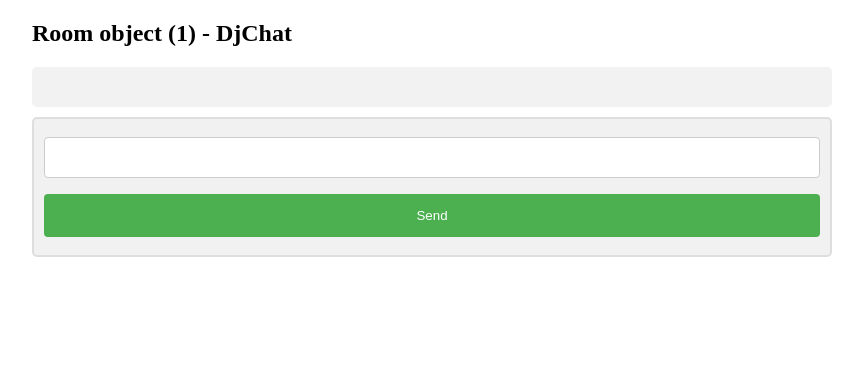
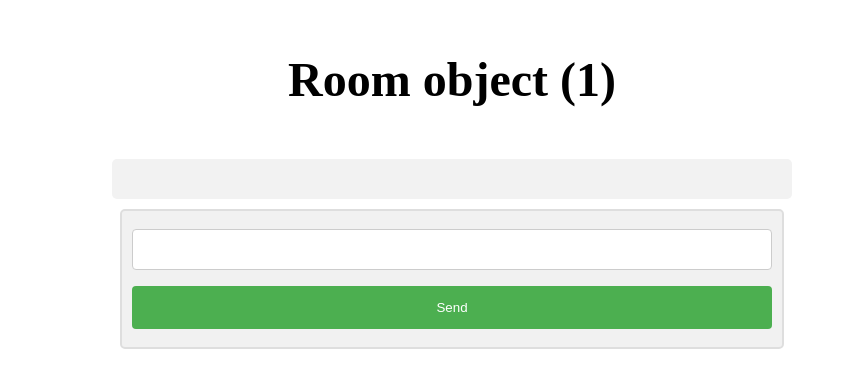
Before and after one commit to Sumitraj17/ChatBot, a Django app: template templates/room.html in a window 1280 px wide. Shown: the top 388 px of the page, without its empty margins (208-1071 px from the left). Run offline with Django 5.2, Linux system fonts and the light colour scheme; the template is opened without the code that fills it: values that come from a table or form of the project are taken from there, others are empty; data comes from the database, SQL or seed files in the repository; both versions use the stored data as it was after the commit; some libraries are stand-ins or nearby versions.

Commit message:
Update Styles

```diff
--- a/templates/room.html
+++ b/templates/room.html
@@ -5,8 +5,12 @@
 <style>
 body {
   margin: 0 auto;
-  max-width: 800px;
+  width: 100%;
   padding: 0 20px;
+  display:flex;
+  flex-direction: column;
+  justify-content:center;
+  align-items:center;
 }
 
 .container {
@@ -15,11 +19,13 @@ body {
   border-radius: 5px;
   padding: 10px;
   margin: 10px 0;
+  width:50%;
 }
 
 .darker {
   border-color: #ccc;
-  background-color: #ddd;
+  background-color: white;
+  width:75%;
 }
 
 .container::after {
@@ -51,12 +57,24 @@ body {
   float: left;
   color: #999;
 }
+#title{
+  width:50%;
+  background-color:white;
+  font-size:1.5rem;
+}
+#display{
+  width:50%;
+  display:flex;
+  flex-direction:column;
+  justify-content:center;
+  align-items:center;
+}
 </style>
 <script   src="https://code.jquery.com/jquery-3.1.1.min.js"   integrity="sha256-hVVnYaiADRTO2PzUGmuLJr8BLUSjGIZsDYGmIJLv2b8="   crossorigin="anonymous"></script>
 </head>
 <body>
 
-<h2>{{room}} - DjChat</h2>
+<div align="center" id='title'><h1>{{room}}</h1></div>
 
 <div id="display">
 
```
Also changed, not shown: templates/home.html (+9 -1 lines), db.sqlite3.
